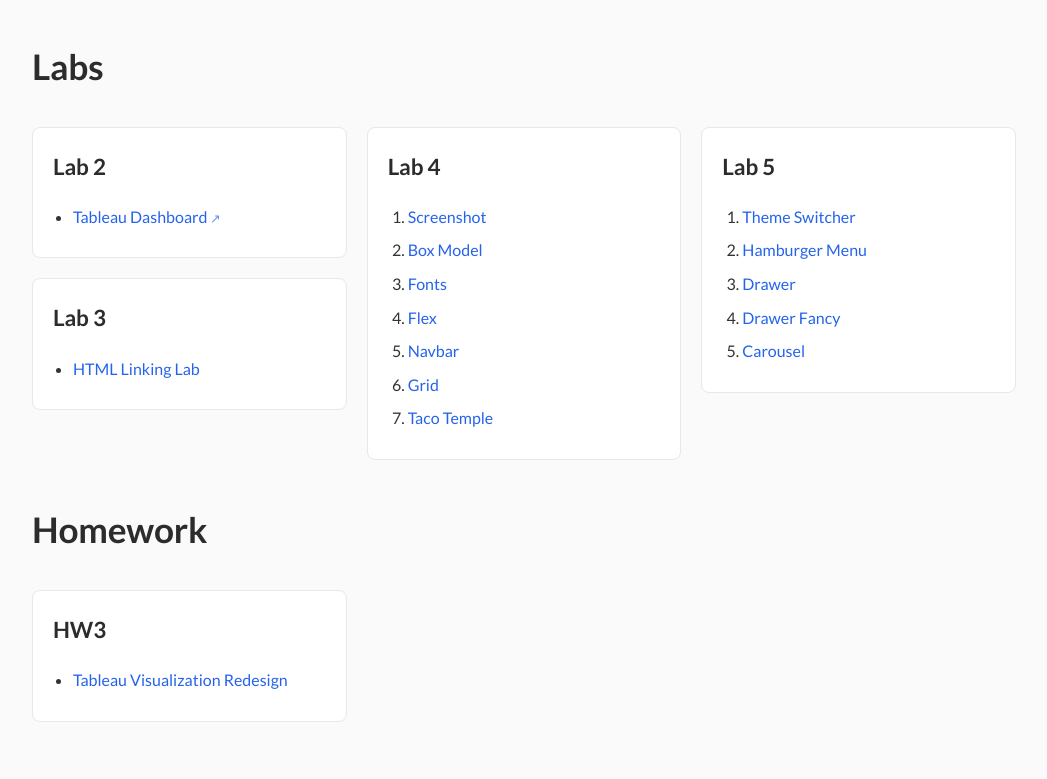
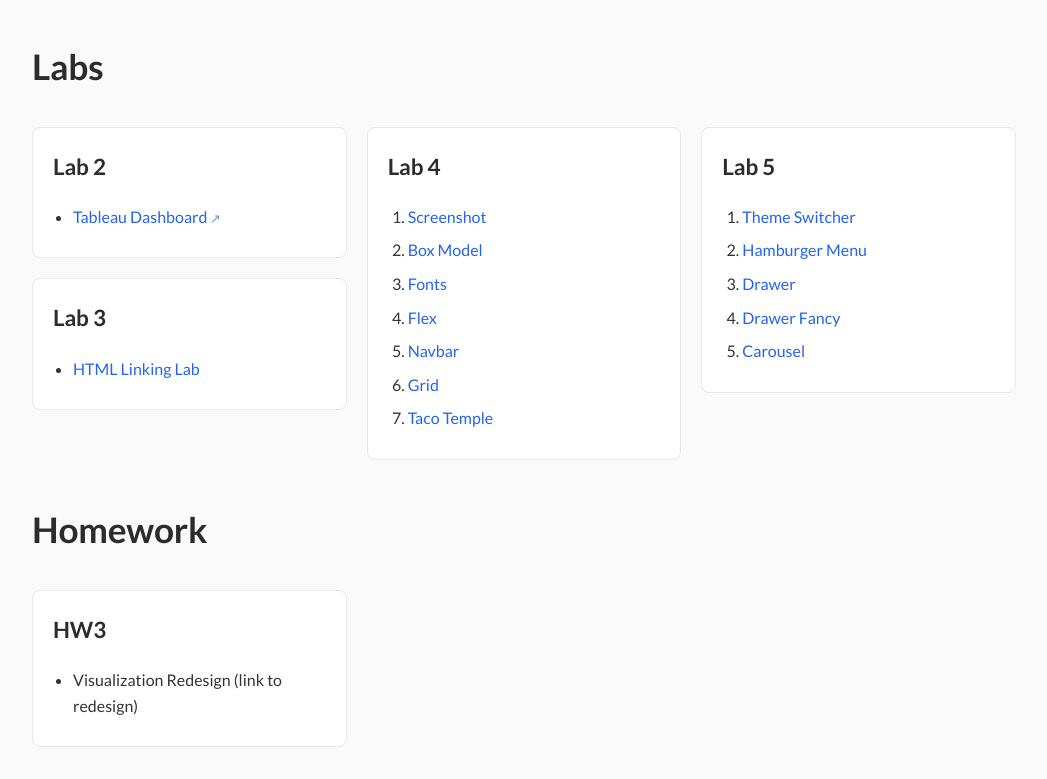
Before and after one commit to vanwars/mser521, a plain HTML site: page index.html in a window 1280 px wide. Shown: the part 717-1496 px from the top of the page, without its empty margins (116-1163 px from the left). Drawn offline with Linux system fonts and the light colour scheme.

Commit message:
minor edits

```diff
--- a/index.html
+++ b/index.html
@@ -171,7 +171,7 @@
                         <h3>HW3</h3>
                         <ul>
                             <li>
-                                <a href="#">Tableau Visualization Redesign</a>
+                                Visualization Redesign (link to redesign)
                             </li>
                         </ul>
                     </div>
```
